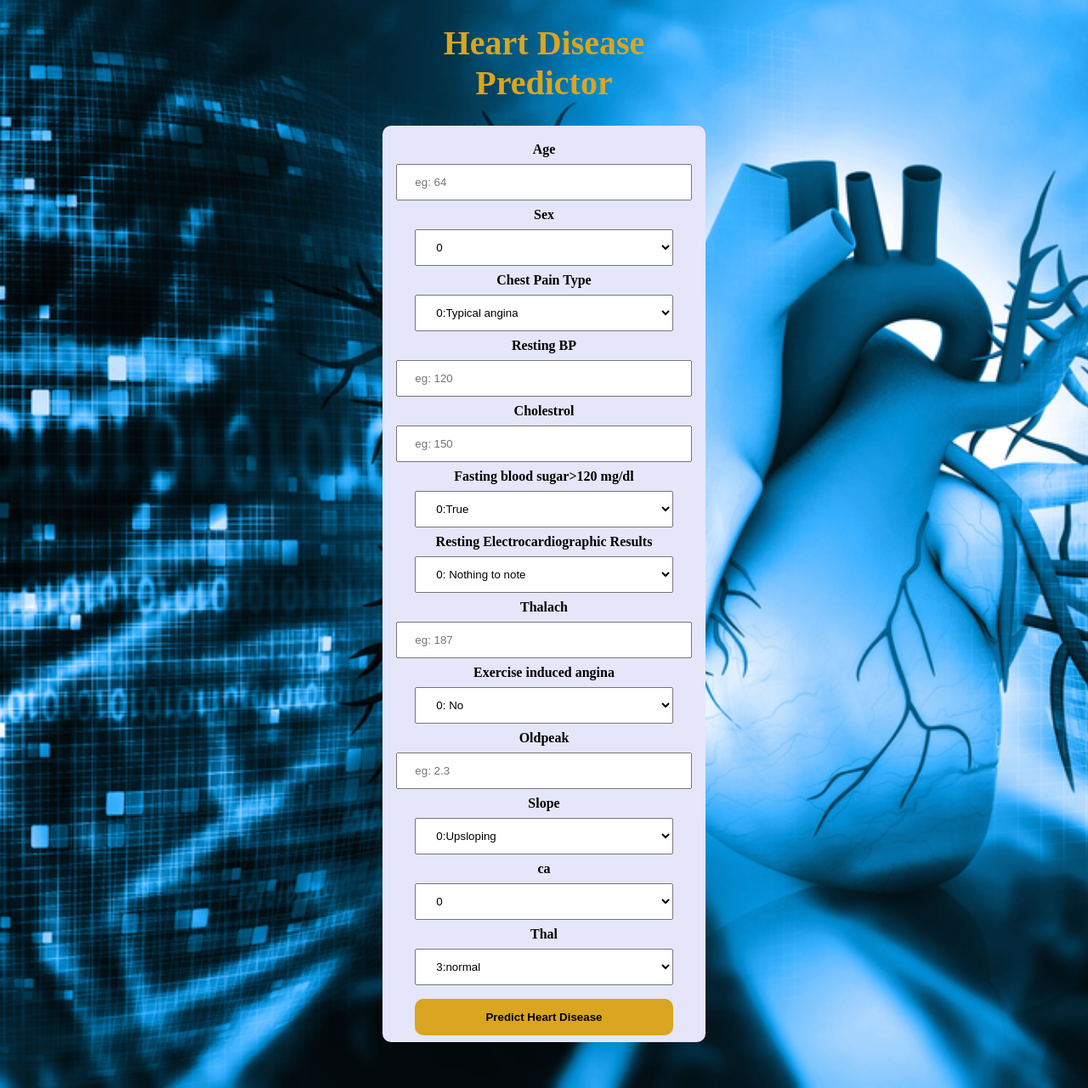
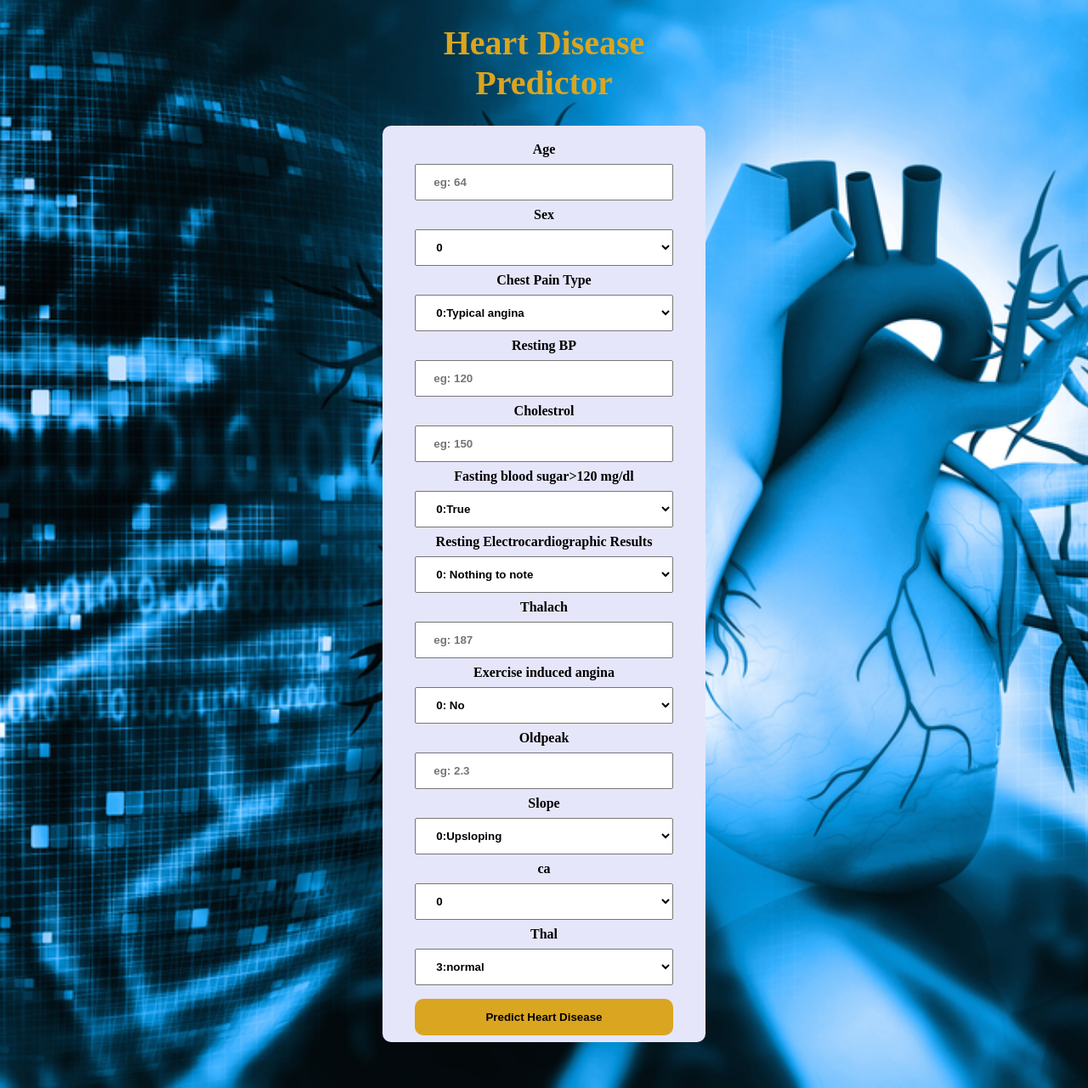
Before and after one commit to Tushar00728/Heart-disease-deployment, a Flask app: page / in a window 1280 px wide. Shown: the whole page at 85% size. Run offline with Flask 2, Linux system fonts and the light colour scheme; parts of the project's set-up code (start-up, migrations or seed data) failed here and were passed over.

Commit message:
Update index.html

```diff
--- a/template/index.html
+++ b/template/index.html
@@ -16,8 +16,8 @@
         padding: 12px 20px;
         margin: 8px 0;
         display: inline-block;
-        box_sizing: border-box;
-        font_weight:bolder;
+        box-sizing: border-box;
+        font-weight:bolder;
     }
 
     input[type=submit] {
```
